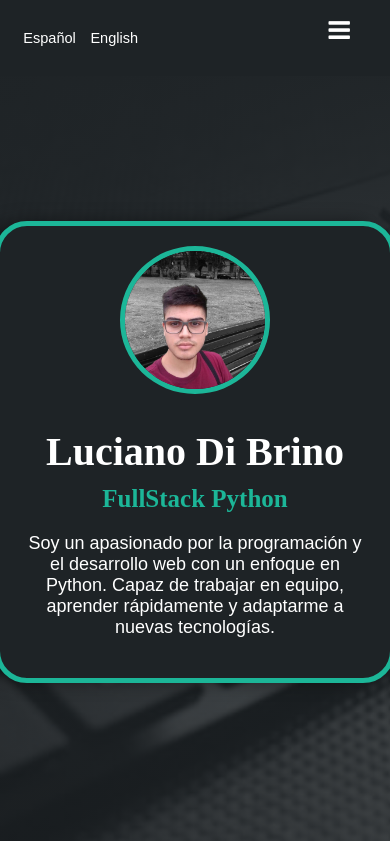
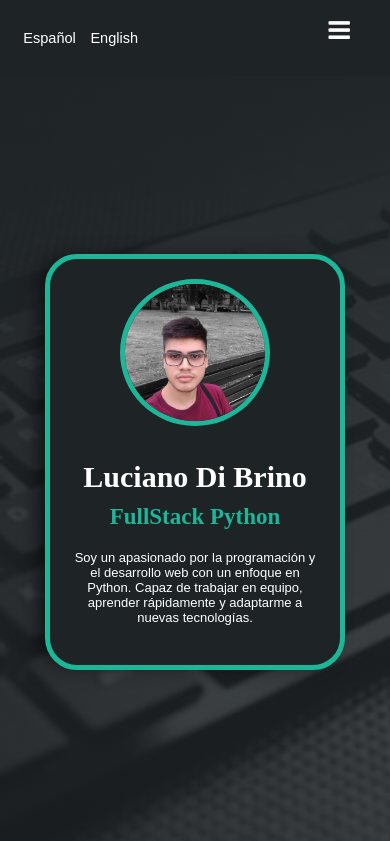
Before and after one commit to Lucho-D/Luciano-Di-Brino, a plain HTML site: page index.html in a window 390 px wide. Shown: the top 841 px of the page. Drawn offline with Linux system fonts and the light colour scheme.

Commit message:
cambio 16

```diff
--- a/static/css/styles.css
+++ b/static/css/styles.css
@@ -557,6 +557,25 @@ footer p{
     }
 }
 
+@media (max-width:510px) {
+    .section{
+        width: 300px;
+        margin-top: 80px;
+    }
+
+    .section h1 {
+        font-size: 30px;
+    }
+
+    .section h2 {
+        font-size: 23px;
+    }
+
+    .section p {
+        font-size: 13px;
+    }
+}
+
 @media (max-width:400px) {
     .habilidades_box {
         margin: 10px 0;
```
